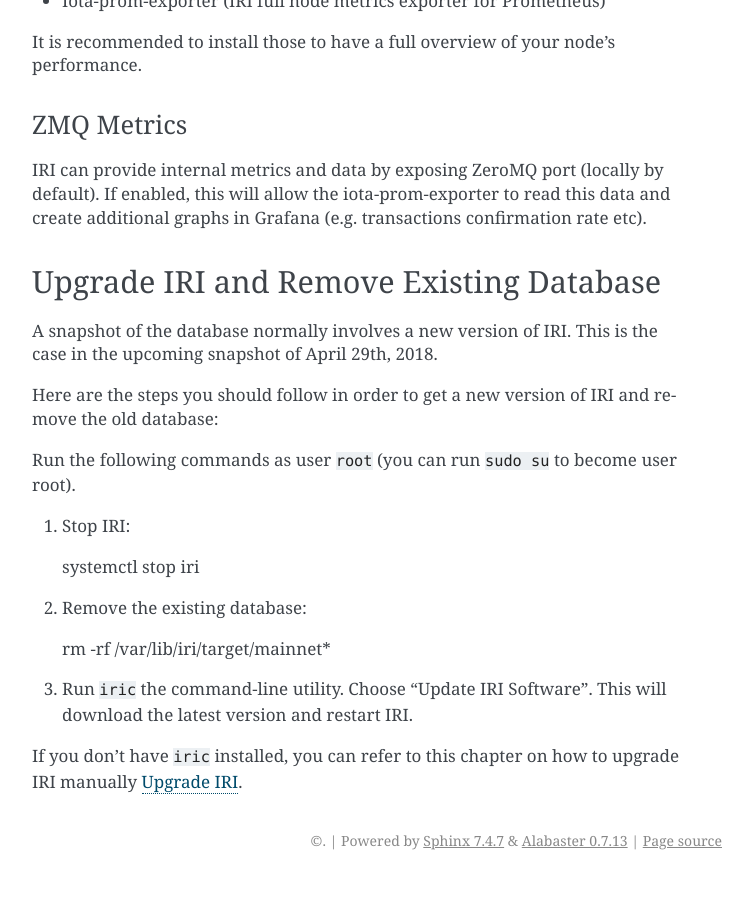
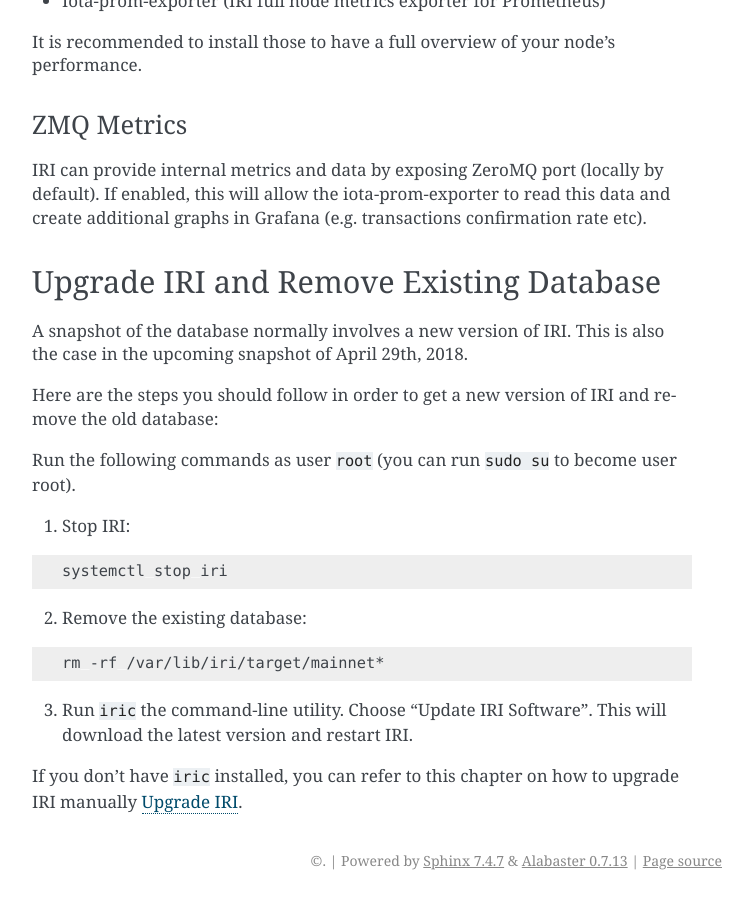
Before and after one commit to nuriel77/iri-playbook, a Sphinx documentation site: the page built from docs/appendix.rst, in a window 1280 px wide and 900 px high, scrolled down 14625 px. Shown: the whole window, without its empty margins (388-1141 px from the left). Built offline with Sphinx 7.4.7, drawn with Linux system fonts in a browser that asks for light colours.

Commit message:
Markup correction

```diff
--- a/docs/appendix.rst
+++ b/docs/appendix.rst
@@ -647,17 +647,21 @@
 Upgrade IRI and Remove Existing Database
 ========================================
 
-A snapshot of the database normally involves a new version of IRI. This is the case in the upcoming snapshot of April 29th, 2018.
+A snapshot of the database normally involves a new version of IRI. This is also the case in the upcoming snapshot of April 29th, 2018.
 
 Here are the steps you should follow in order to get a new version of IRI and remove the old database:
 
 Run the following commands as user ``root`` (you can run ``sudo su`` to become user root).
 
-1. Stop IRI::
+1. Stop IRI:
+
+.. code:: bash
 
   systemctl stop iri
 
-2. Remove the existing database::
+2. Remove the existing database:
+
+.. code:: bash
 
   rm -rf /var/lib/iri/target/mainnet*
 
```
